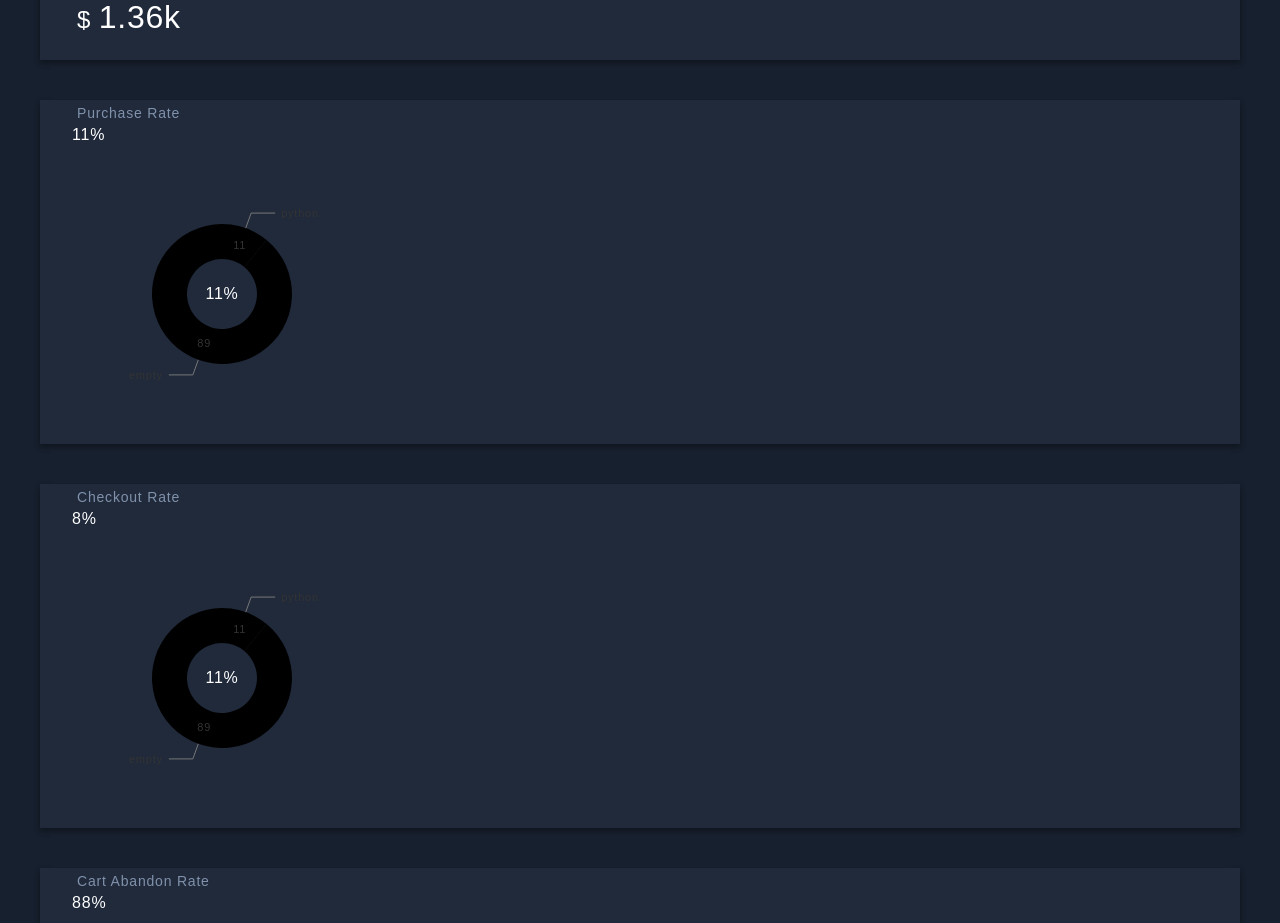
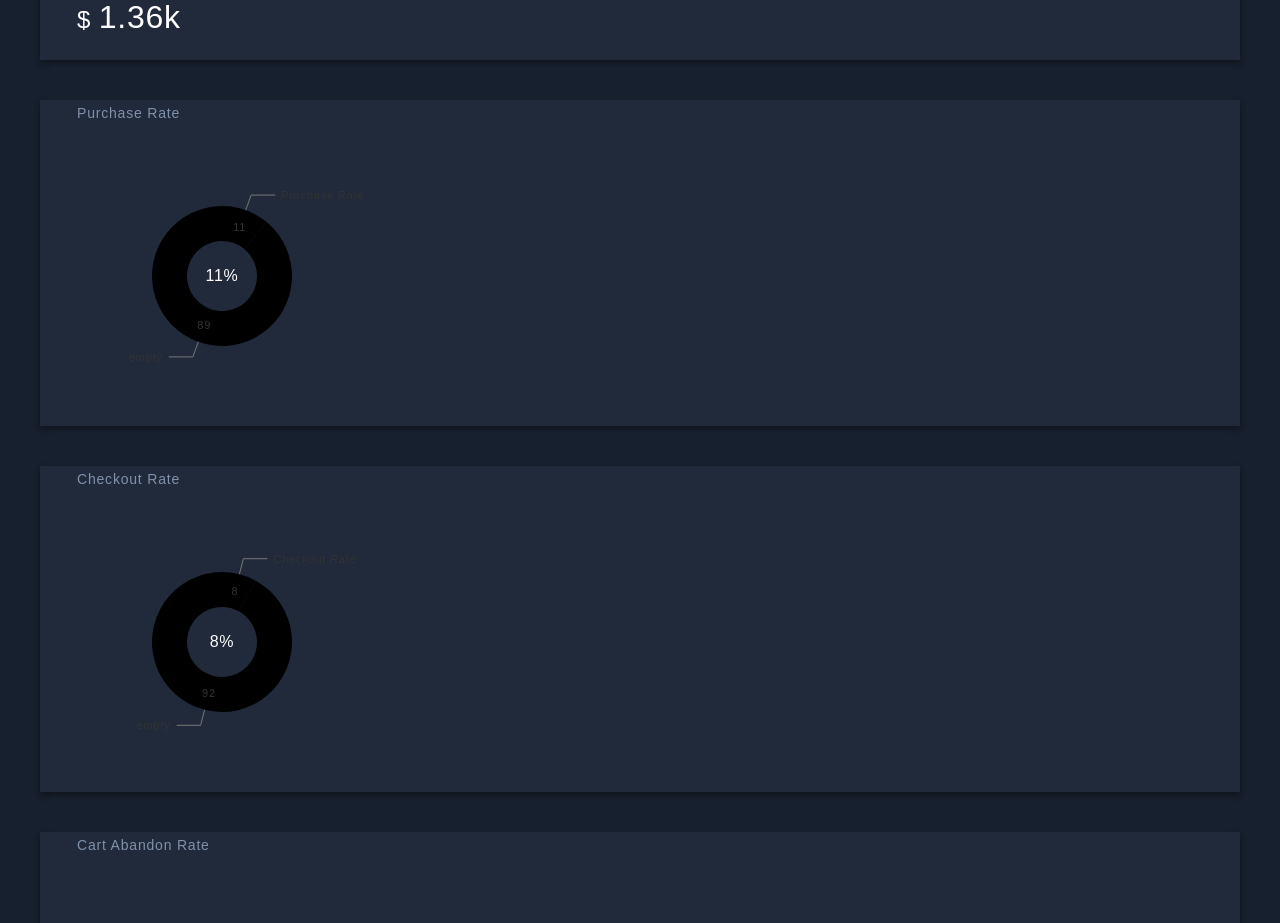
Before and after one commit to KK-Learning-Gym/sales-dashboard-react, a React (Create React App) app: page / in a window 1280 px wide. Shown: the part 700-1623 px from the top of the page. Built offline with nearby package versions, Linux system fonts and the light colour scheme.

Commit message:
Pie Cards Fixed

```diff
--- a/src/App.js
+++ b/src/App.js
@@ -59,7 +59,7 @@ const PercentPie = ({ data }) => {
         // This is important to preserve the chart interactivity
         pointerEvents: "none"
       }}>
-        <span>11%</span>
+        <span>{data[0].value}%</span>
       </div>
     </div>
   )
@@ -69,15 +69,15 @@ const PercentPie = ({ data }) => {
 const PieCard = (props) => {
   const data = [
       {
-        "id": "python",
-      "label": "python",
-      "value": 11,
-      "color": "hsl(216, 54%, 49%)"
+        "id": props.title,
+      "label": props.title,
+      "value": props.stat,
+      "color": props.color
     },
       {
         "id": "empty",
       "label": "empty",
-      "value": 89,
+      "value": 100 - props.stat,
       "color": "hsl(217, 33%, 14%)"
     }
   ]
@@ -86,7 +86,6 @@ const PieCard = (props) => {
       <>
         <div className="card">
           <div className="card-title">{props.title}</div>
-          <div>{props.stat}%</div>
           <PercentPie data={data} class="identity" />
         </div>
       </>
@@ -100,9 +99,9 @@ const PieCardBox = () => {
 
   return (
       <>
-        <PieCard title="Purchase Rate" stat={purchase} />
-        <PieCard title="Checkout Rate" stat={checkout} />
-        <PieCard title="Cart Abandon Rate" stat={abandon} />
+        <PieCard title="Purchase Rate" stat={purchase} color="hsl(216, 54%, 49%)" />
+        <PieCard title="Checkout Rate" stat={checkout} color="hsl(186, 53%, 51%)" />
+        <PieCard title="Cart Abandon Rate" stat={abandon} color="hsl(69, 83%, 84%)" />
       </>
   )
 }
```
